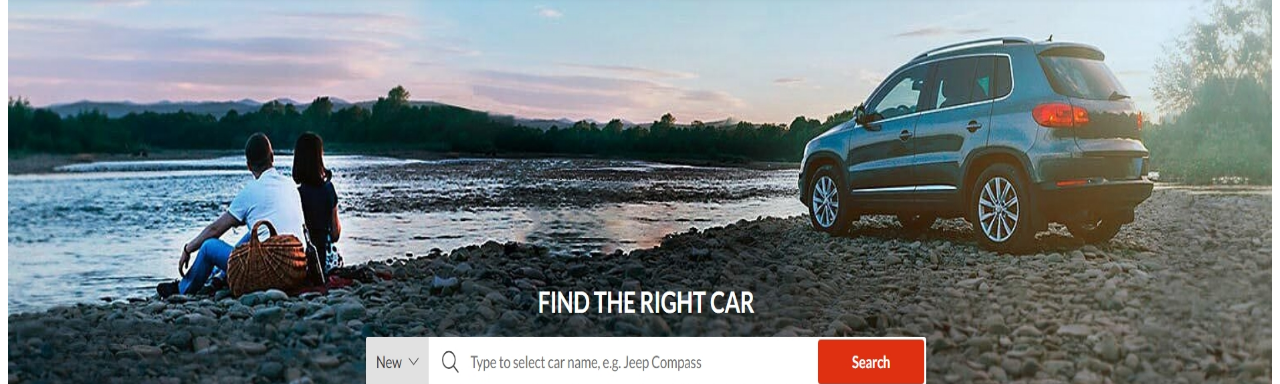
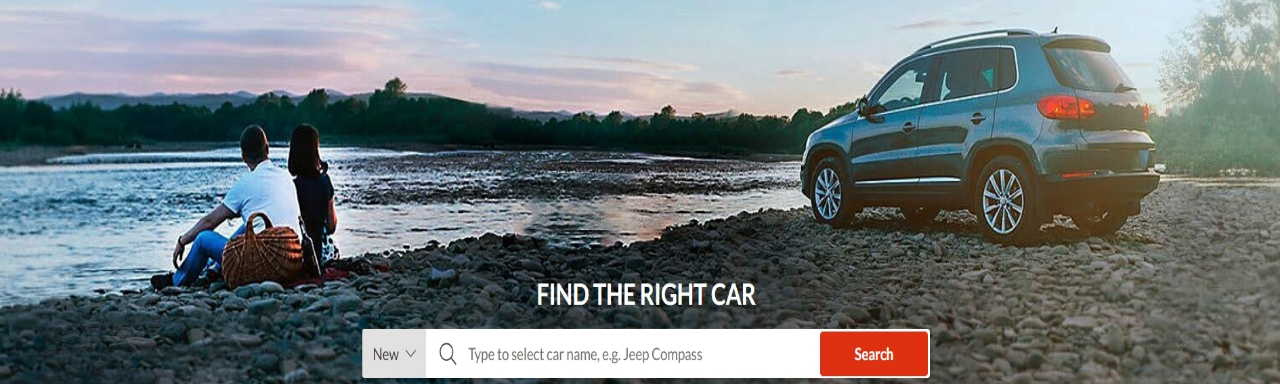
Before and after one commit to Aryan-Mishra2024/ProjectOne, a plain HTML site: page index.html in a window 1280 px wide. Shown: the part 110-494 px from the top of the page. Drawn offline with Linux system fonts and the light colour scheme.

Commit message:
update body

```diff
--- a/index.html
+++ b/index.html
@@ -2,6 +2,10 @@
 	<head>
 		<title>New Cars,Used Cars,Luxury Cars</title>
 		<style type="text/css">
+			body{
+				margin:0;
+				background:red;
+			}
 			#totalarea{
 				width:100%;
 				height:3080px;
```
